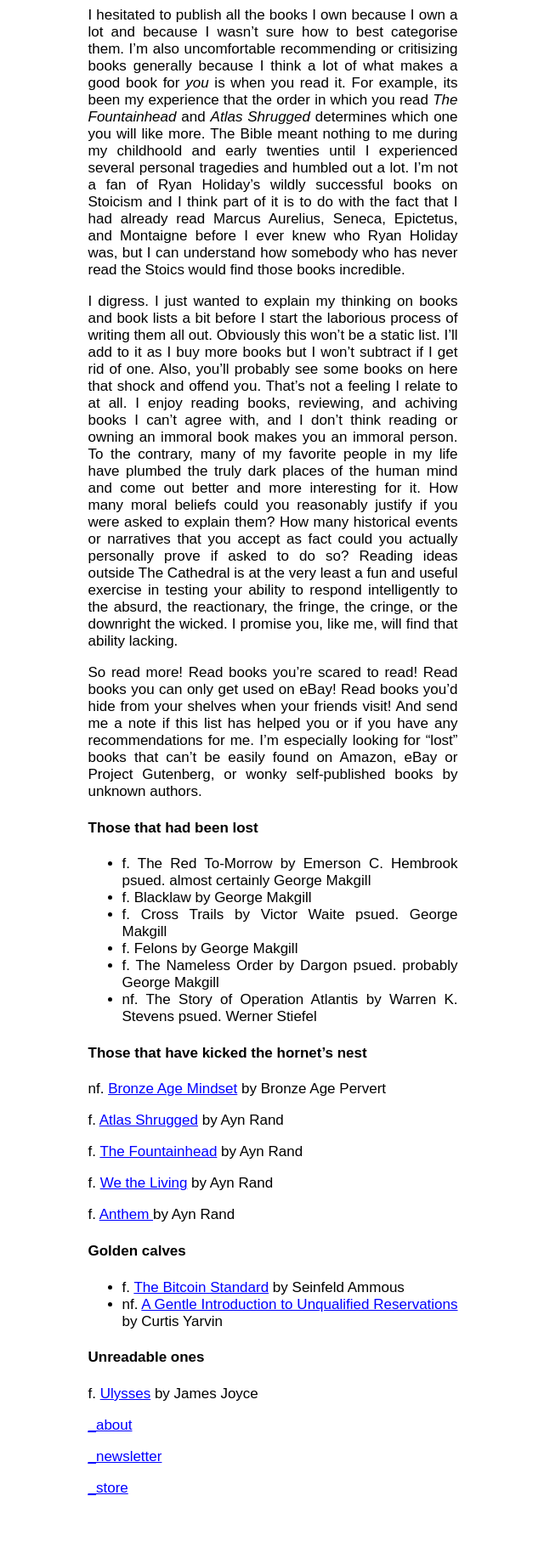
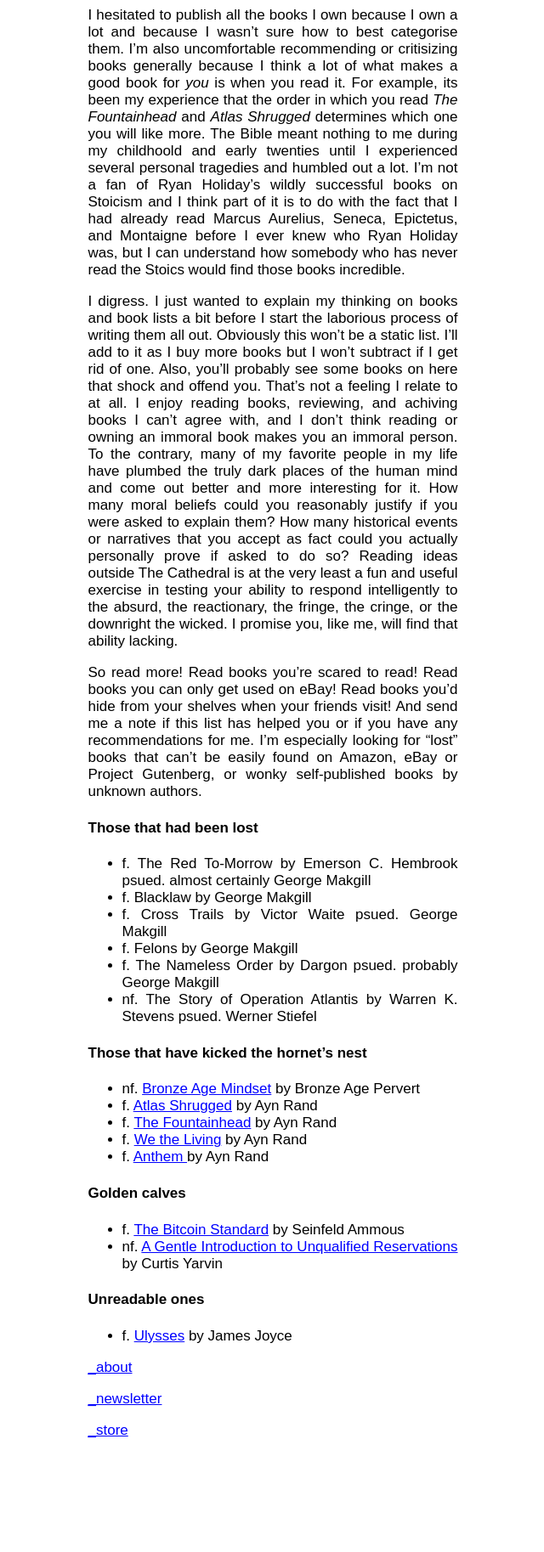
Before and after one commit to 0x000m/old, a Jekyll site: the page built from _posts/2022-05-18-bookshelves.md, in a window 1280 px wide. Shown: the whole page at 85% size, without its empty margins (319-959 px from the left). Built offline with Jekyll 4.4.1, drawn with Linux system fonts in a browser that asks for light colours; after the commit the page ends 1759 px from its top, so only the background shows below that.

```diff
--- a/_posts/2022-05-18-bookshelves.md
+++ b/_posts/2022-05-18-bookshelves.md
@@ -34,15 +34,11 @@ So read more! Read books you're scared to read! Read books you can only get used
 
 #### Those that have kicked the hornet's nest
 
-nf. [Bronze Age Mindset](/) by Bronze Age Pervert
-
-f. [Atlas Shrugged](/) by Ayn Rand
-
-f. [The Fountainhead](/) by Ayn Rand
-
-f. [We the Living](/) by Ayn Rand
-
-f. [Anthem ](/)by Ayn Rand
+- nf. [Bronze Age Mindset](/) by Bronze Age Pervert
+- f. [Atlas Shrugged](/) by Ayn Rand
+- f. [The Fountainhead](/) by Ayn Rand
+- f. [We the Living](/) by Ayn Rand
+- f. [Anthem ](/)by Ayn Rand
 
 #### Golden calves
 
@@ -51,4 +47,4 @@ f. [Anthem ](/)by Ayn Rand
 
 #### Unreadable ones
 
-f. [Ulysses](/) by James Joyce
+- f. [Ulysses](/) by James Joyce
```
